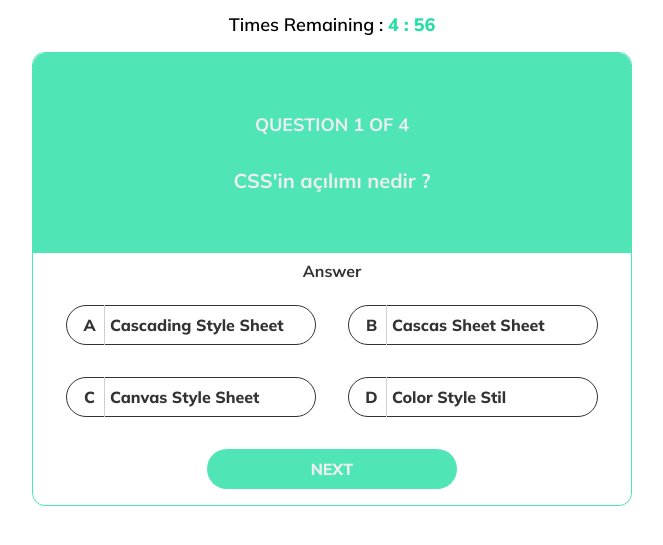
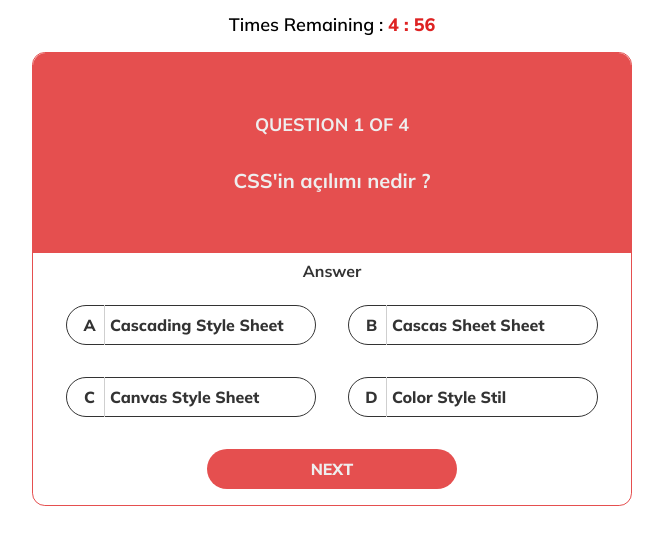
Before and after one commit to kaansen57/Javascript-Bootcamp, a plain HTML site: page quiz-app/index.html in a window 1280 px wide. Shown: the part 73-618 px from the top of the page, without its empty margins (308-971 px from the left). Drawn offline with Linux system fonts and the light colour scheme.

Commit message:
times remaining bug fixed

```diff
--- a/quiz-app/main.js
+++ b/quiz-app/main.js
@@ -14,7 +14,7 @@ const results = document.querySelector(".results");
 const time = document.querySelector(".question-time");
 const retry = document.querySelector(".retry");
 
-timesRemaining();
+
 //question prototype
 
 Question.prototype.checkAnswer = function (answer) {
@@ -85,6 +85,8 @@ var result; //question choice
 var quiz = new Quiz(questions);
 var interval; //times remaining interval object
 
+//time init
+timesRemaining();
 //first question load
 getQuiz();
 
@@ -161,7 +163,7 @@ function nodeNameCheck(target) {
 function timesRemaining() {
   let minutes = Math.floor(300 / 60);
   let seconds = 0;
-
+  time.innerHTML = `Times Remaining :`;
   interval = setInterval(() => {
     if (seconds > 0) {
       seconds -= 1;
--- a/quiz-app/scss/index.scss
+++ b/quiz-app/scss/index.scss
@@ -1,7 +1,8 @@
 @import url("https://fonts.googleapis.com/css2?family=Mulish:wght@400;500;600;700;800;900&display=swap");
 @import "_mixins";
 
-$primary-color: #4fe5b7;
+// $primary-color: #4fe5b7;
+$primary-color: #e54f4f;
 $primary-color-darken: darken($primary-color, 10%);
 $text-color-white: #eee;
 $text-color-dark: #333;
```
Also changed, not shown: quiz-app/css/index.css, 1 other file.
